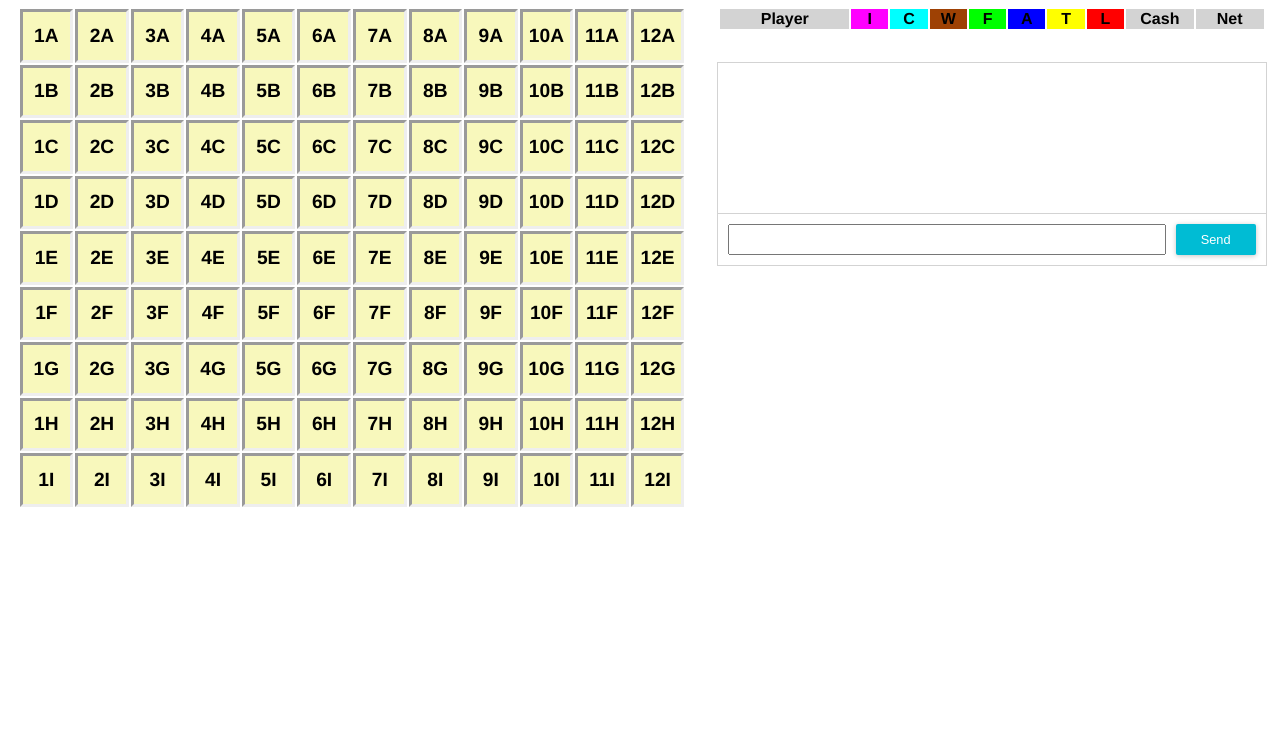
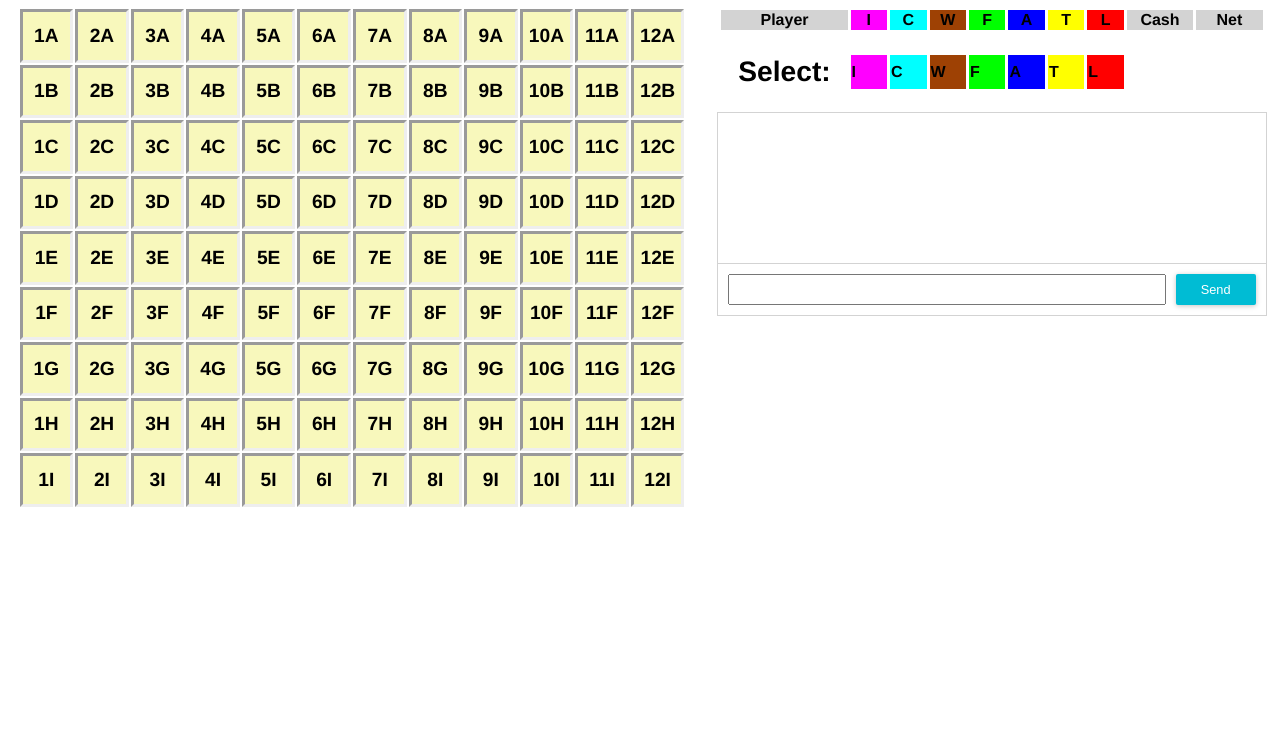
Before and after one commit to thetateman/Acquire, a website: page client/index.html in a window 1280 px wide. Shown: the part 51-800 px from the top of the page. Drawn offline with nearby package versions, Linux system fonts and the light colour scheme; no server answers.

Commit message:
buttons rigged to select new chain

```diff
--- a/client/index.html
+++ b/client/index.html
@@ -38,6 +38,19 @@
                     <tr id="stats-placeholder-row-parent">
                         <td id="stats-placeholder-row">.</td>
                     </tr>
+                    <tr>
+                        <td id="button-buffer-row">.</td>
+                    </tr>
+                    <tr id="chain-button-row">
+                        <th id="button-row-placeholder">Select:</th>
+                        <td class="chain-button" id="ibutton">I</td>
+                        <td class="chain-button" id="cbutton">C</td>
+                        <td class="chain-button" id="wbutton">W</td>
+                        <td class="chain-button" id="fbutton">F</td>
+                        <td class="chain-button" id="abutton">A</td>
+                        <td class="chain-button" id="tbutton">T</td>
+                        <td class="chain-button" id="lbutton">L</td>
+                    </tr>
                 </table>
 
                 <div class="controls-wrapper">
--- a/client/src/client.js
+++ b/client/src/client.js
@@ -78,15 +78,24 @@ const tileClickHandler = (e, sock) => {
     sock.emit('gameAction', {game_id: localStorage.getItem('current_game_id'), updateType: 'playTile', updateData: {x: parseInt(e.getAttribute('x'), 10), y: parseInt(e.getAttribute('y'), 10)}})
 };
 
+const chainSelectHandler = (e, sock) => {
+    const chainSelection = e.id.charAt(0);
+    //different behavior depending on next expected action
+    if(localStorage.getItem('expected_next_action') === 'chooseNewChain'){
+        sock.emit('gameAction', {game_id: localStorage.getItem('current_game_id'), updateType: 'chooseNewChain', updateData: {newChainChoice: chainSelection}});
+    }
+    //sock.emit('gameAction', {game_id: localStorage.getItem('current_game_id'), updateType: 'selectChain', updateData: {chain_selection: chainSelection}});
+};
+
 const populateGame = (game) => {
     generateStatsTable(game);
-
-
+    updateGameBoard(game);
 };
 
 const updateGame = (gameUpdate) => {
     const chains = ['i', 'c', 'w', 'f', 'a', 't', 'l'];
-    if(gameUpdate.type === 'playTile'){
+    localStorage.setItem('expected_next_action', gameUpdate.game.state.expectedNextAction);
+    if(gameUpdate.type === 'playTile' || gameUpdate.type === 'chooseNewChain'){
         updateStatsTable(gameUpdate.game); // Specialized function to only update a part of the table would be faster.
         updateGameBoard(gameUpdate.game);
     }
@@ -168,6 +177,9 @@ const updateStatsTable = (game) => {
     document.querySelectorAll('.game-board td')
     .forEach(e => e.addEventListener('click', function() {tileClickHandler(e, sock);}));
 
+    document.querySelectorAll('#chain-button-row td')
+    .forEach(e => e.addEventListener('click', function() {chainSelectHandler(e, sock);}));
+
     document
     .querySelector('#chat-form')
     .addEventListener('submit', onChatSubmitted(sock));
--- a/client/styles/main.css
+++ b/client/styles/main.css
@@ -81,13 +81,13 @@ canvas {
 .stats-board {
     margin: 10px auto;
     width: 95%;
-    border: 2px solid var(--main-bg-color);
+    border: 3px solid var(--main-bg-color);
     border-collapse: collapse;
     table-layout: fixed;
 }
 
 .stats-board th, .stats-board td {
-    border: 2px solid var(--main-bg-color);
+    border: 3px solid var(--main-bg-color);
     border-collapse: collapse;
     background-color: lightgray;
     font-size: 1.25vw;
@@ -111,38 +111,43 @@ canvas {
     width: 13%;
 }
 
-#ihead {
+#ihead, #ibutton {
     background-color: var(--imperial-color);
 }
 
-#chead {
+#chead, #cbutton {
     background-color: var(--continental-color);
 }
 
-#whead {
+#whead, #wbutton {
     background-color: var(--worldwide-color);
 }
 
-#fhead {
+#fhead, #fbutton {
     background-color: var(--festival-color);
 }
 
-#ahead {
+#ahead, #abutton {
     background-color: var(--american-color);
 }
 
-#thead {
+#thead, #tbutton {
     background-color: var(--tower-color);
 }
 
-#lhead {
+#lhead, #lbutton {
     background-color: var(--luxor-color);
 }
 
-#stats-placeholder-row {
+#stats-placeholder-row, #button-buffer-row{
     background-color: var(--main-bg-color);
     color: var(--main-bg-color);
-    font-size: 0.5vw; /* control height of space between player and bank rows*/
+    font-size: 0.4vw; /* control height of space between player and bank rows*/
+}
+
+#button-row-placeholder {
+    font-size: 2.2vw;
+    background-color: var(--main-bg-color);
 }
 
 /* Left column */
--- a/server/server.js
+++ b/server/server.js
@@ -171,6 +171,9 @@ io.on('connection', (sock) => {
         else if(updateType === "playTile"){
             io.in(game_id.toString()).emit('gameUpdate', {type: "playTile", game: getSendableGame(games[game_id], sock.request.session.username)});
         }
+        else if(updateType === "chooseNewChain"){ //TODO: decide if these cases should send different data.
+            io.in(game_id.toString()).emit('gameUpdate', {type: "chooseNewChain", game: getSendableGame(games[game_id], sock.request.session.username)});
+        }
         else{
             // TODO: break this up into more specific cases, so we can send more specific data, instead of the whole game object.
             io.in(game_id.toString()).emit('gameUpdate', {type: "missing", game: getSendableGame(games[game_id], sock.request.session.username)});
```
